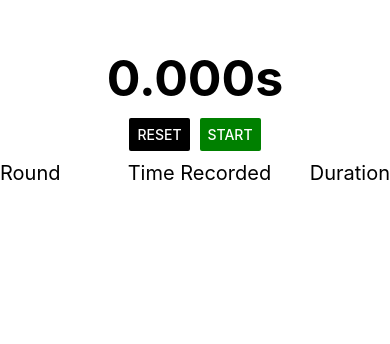
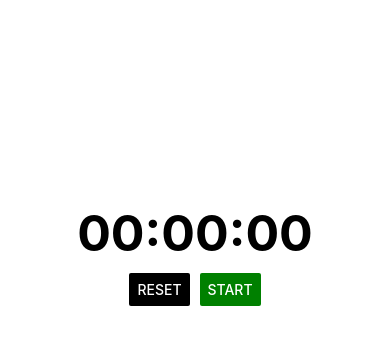
Before and after one commit to Shopify/eng-intern-assessment-react-native, a React Native app: screen / in a window 390 px wide. Shown: the part 168-512 px from the top of the page. Built offline with nearby package versions, Linux system fonts and the light colour scheme.

Commit message:
fix: conform to first test

```diff
--- a/src/StopWatch.tsx
+++ b/src/StopWatch.tsx
@@ -45,8 +45,8 @@ const styles = StyleSheet.create({
 
 export default function StopWatch() {
   // counting funcionality
-  const [timeMs, setTimeMs] = useState(0);
-  const lastTimeMs = useRef<number | null>(null);
+  const [time, setTime] = useState(0);
+  const lastTime = useRef<number | null>(null);
 
   const frameId = useRef<number | null>(null);
 
@@ -58,17 +58,17 @@ export default function StopWatch() {
       const currentTime = time / 1000;
 
       // get current time on first walkthrough
-      if (lastTimeMs.current === null) {
-        lastTimeMs.current = currentTime;
+      if (lastTime.current === null) {
+        lastTime.current = currentTime;
         frameId.current = requestAnimationFrame(tick);
         return;
       }
-      const diff = currentTime - lastTimeMs.current;
+      const diff = currentTime - lastTime.current;
       if (isRunning) {
-        setTimeMs((time) => time + diff);
+        setTime((time) => time + diff);
       }
 
-      lastTimeMs.current = currentTime;
+      lastTime.current = currentTime;
 
       // request next frame
       frameId.current = requestAnimationFrame(tick);
@@ -77,7 +77,7 @@ export default function StopWatch() {
     frameId.current = requestAnimationFrame(tick);
     return () => {
       // reset last time state
-      lastTimeMs.current = null;
+      lastTime.current = null;
       if (frameId.current) {
         cancelAnimationFrame(frameId.current);
       }
@@ -94,23 +94,26 @@ export default function StopWatch() {
   }, [laps]);
 
   // display
-  const displayTimeMs = useMemo(() => timeMs.toFixed(3), [timeMs]);
+  const displaytime = useMemo(() => {
+    const format = (x: number) => String(x.toFixed(0)).padStart(2, "0");
+    return `${format(time / 3600)}:${format((time / 60) % 60)}:${format(time % 60)}`;
+  }, [time]);
 
   return (
     <View style={styles.stopWatchContainer}>
-      <Text style={styles.timeCounter}>{displayTimeMs}s</Text>
+      <Text style={styles.timeCounter}>{displaytime}</Text>
       <View style={styles.buttonContainer}>
         {isRunning ? (
           <StopWatchButton
             type="lap"
-            onPress={() => setLaps([...laps, timeMs])}
+            onPress={() => setLaps([...laps, time])}
           />
         ) : (
           <StopWatchButton
             type="reset"
             onPress={() => {
               setLaps([]);
-              setTimeMs(0);
+              setTime(0);
             }}
           />
         )}
@@ -120,7 +123,8 @@ export default function StopWatch() {
           <StopWatchButton type="start" onPress={() => setIsRunning(true)} />
         )}
       </View>
-      <View style={styles.lapList}>
+      {laps.length === 0 ? null : (
+        <View testID="lap-list" style={styles.lapList}>
           <FlatList
             data={laps}
             style={styles.lapList}
@@ -135,11 +139,14 @@ export default function StopWatch() {
               <View key={index} style={styles.lapText}>
                 <Text style={styles.cellLeft}>Round {index + 1}</Text>
                 <Text style={styles.cellRight}>{item.toFixed(3)}s</Text>
-              <Text style={styles.cellRight}>{lapDiff[index].toFixed(3)}s</Text>
+                <Text style={styles.cellRight}>
+                  {lapDiff[index].toFixed(3)}s
+                </Text>
               </View>
             )}
           />
         </View>
+      )}
     </View>
   );
 }
```
Lines whose indentation alone changed are shown as unchanged.
